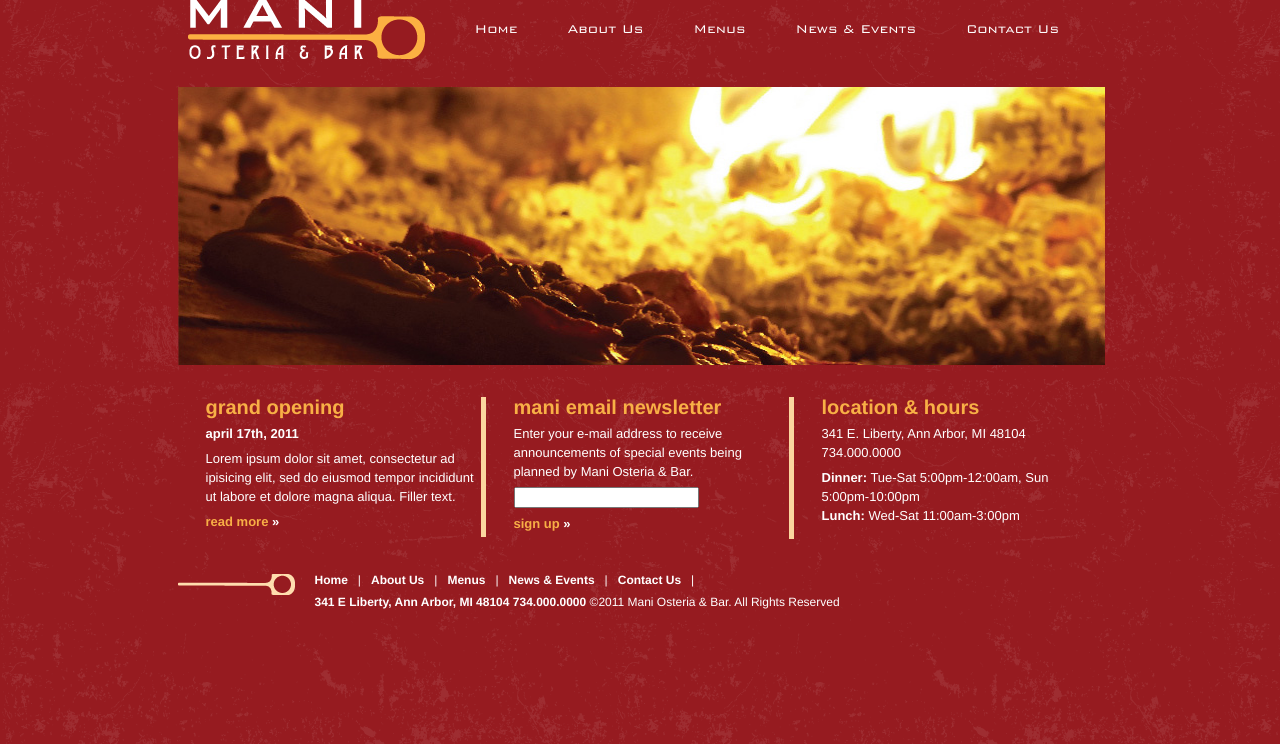
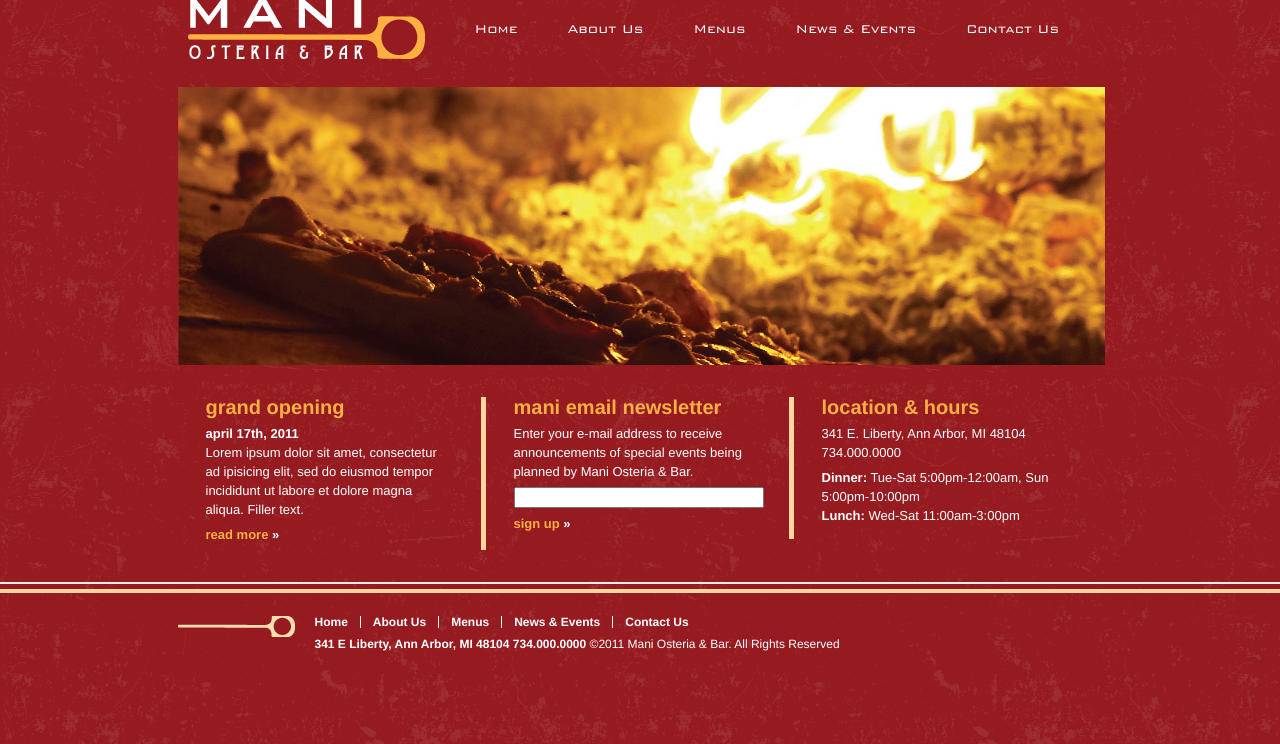
Before and after one commit to stereoscott/Mani, a PHP site: page / in a window 1280 px wide. Shown: the part 56-800 px from the top of the page. Run offline with PHP 8.4, Linux system fonts and the light colour scheme.

Commit message:
Added footer image and some other small adjustments

```diff
--- a/html/css/mani.css
+++ b/html/css/mani.css
@@ -14,7 +14,7 @@ body {
 	height: 100%;
 }
 
-div#wrapper {
+div.center {
 	width: 925px;
 	margin-left: auto;
 	margin-right: auto;
@@ -39,7 +39,6 @@ div#header h1 {
 	height: 60px;
 	line-height: 250px;
 	margin-left: 10px;
-
 }
 
 ul#navigation {
@@ -55,7 +54,9 @@ ul#navigation li a {
 	display: block;
 }
 
-ul#navigation li a:link {
+ul#navigation li a:link,
+ul#navigation li a:visited,
+ul#navigation li a:active {
 	color: #fff;
 	text-decoration: none;
 }
@@ -63,6 +64,13 @@ ul#navigation li a:link {
 ul#navigation li a:hover,
 ul#navigation li a.current {
 	color: #f7af46;
+}
+
+div#content-wrapper {
+	width: 100%;
+		border-bottom: 2px solid #fcede4;
+	padding-bottom: 32px;
+	margin-bottom: 5px;
 }
 
 div#photo img {
@@ -74,16 +82,23 @@ div#photo img {
 div#columns div.col {
 	float: left;
 	margin-left: 28px;
-	width: 275px;
+	width: 242px;
 	border-right: 5px #fbd69f solid;
+	padding-right: 33px;
 }
 
 div#columns div.col.end {
 	border-right: 0;
 }
 
+div#columns div.col p {
+	line-height: 19px;
+	margin-bottom: 6px;
+}
+
 div#columns div.col p.date {
 	font-weight: bold;
+	margin-bottom: 0px;
 }
 
 div#columns div.col h2 {
@@ -92,12 +107,8 @@ div#columns div.col h2 {
 	margin-bottom: 7px;
 }
 
-div#columns div.col p {
-	line-height: 19px;
-	margin-bottom: 6px;
-}
-
-div#columns div.col p a:link {
+div#columns div.col p a:link,
+div#columns div.col p a:visited {
 	color: #f7af46;
 	text-decoration: none;
 	font-weight: bold;
@@ -108,14 +119,18 @@ div#columns div.col p a:link:after {
 	color: #fff;
 }
 
+div#footer-wrapper {
+	border-top: 4px solid #fbd69f;
+	padding-top: 23px;
+	width: 100%;
+}
+
 div#footer {
 	background-image: url("../img/logo_sm.gif");
 	background-repeat: no-repeat;
-	padding-left: 137px;
 	clear: left;
 	font-size: 12px;
-	position: relative;
-	top: 35px;
+	padding-left: 137px;
 }
 
 div#footer p {
@@ -124,13 +139,14 @@ div#footer p {
 
 ul#footer-nav li {
 	float: left;
-	margin-right: 10px;
+	margin-right: 12px;
+	padding-right: 12px;
 	margin-bottom: 10px;
+	border-right: 1px solid #fff;
 }
 
-ul#footer-nav li:after {
-	content: "|";
-	padding-left: 10px;
+ul#footer-nav li.last {
+	border-right: 0;
 }
 
 ul#footer-nav li a:link {
@@ -138,3 +154,7 @@ ul#footer-nav li a:link {
 	text-decoration: none;
 	font-weight: bold;
 }
+
+br.clear {
+	clear: both;
+}
--- a/html/index.html
+++ b/html/index.html
@@ -9,8 +9,7 @@
     </head>
 
     <body>
-        <div id="wrapper">
-            <div id="header">
+        <div id="header" class="center">
             <h1>Mani Osteria &amp; Bar</h1>
             <ul id="navigation">
                 <li><a href="#" title="Home">Home</a></li>
@@ -21,11 +20,12 @@
             </ul>
         </div><!-- #header -->
 
-            <div id="photo">
+        <div id="content-wrapper">
+            <div id="photo" class="center">
                 <img width="924" height="278" src="img/mani_home.jpg" />
             </div><!-- #photo -->
 
-            <div id="columns">
+            <div id="columns" class="center">
 
                 <div class="col">
                     <h2>grand opening</h2>
@@ -40,7 +40,7 @@
                     <h2>mani email newsletter</h2>
                     <p>Enter your e-mail address to receive announcements of
                         special events being planned by Mani Osteria &amp; Bar.</p>
-                    <p><input type="text" /></p>
+                    <p><input type="text" style="width: 100%; " /></p>
                     <p><a href="#">sign up</a></p>
                 </div><!-- .col mid -->
 
@@ -56,19 +56,23 @@
                     </p>
                 </div><!-- .col end -->
 
+                <br class="clear" />
             </div><!-- #columns -->
+        </div><!-- #wrapper -->
 
+        <div id="footer-wrapper">
+            <div class="center">
                 <div id="footer">
                     <ul id="footer-nav">
                         <li><a href="#">Home</a></li>
                         <li><a href="#">About Us</a></li>
                         <li><a href="#">Menus</a></li>
                         <li><a href="#">News &amp; Events</a></li>
-                    <li><a href="#">Contact Us</a></li>
+                        <li class="last"><a href="#">Contact Us</a></li>
                     </ul><!-- #footer-nav -->
                     <p><strong>341 E Liberty, Ann Arbor, MI 48104 734.000.0000</strong> &copy;2011 Mani Osteria &amp; Bar. All Rights Reserved</p>
                 </div><!-- #footer -->
-
-        </div><!-- #wrapper -->
+            </div><!-- .center -->
+        </div><!-- #footer-wrapper -->
     </body>
 </html>
```
Lines whose indentation alone changed are shown as unchanged.
